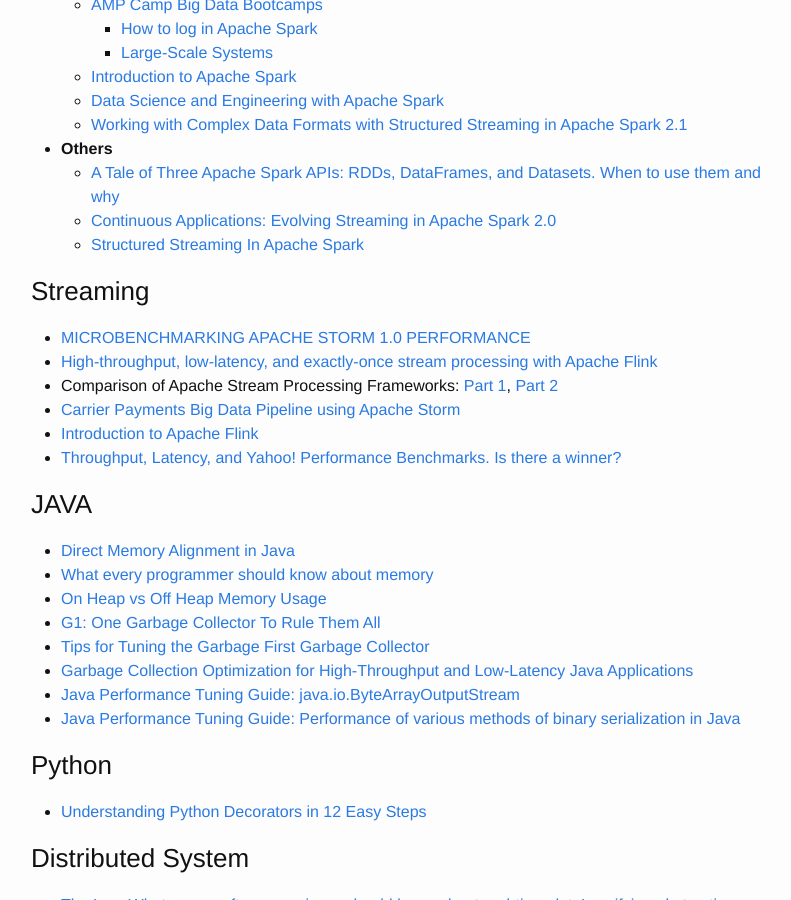
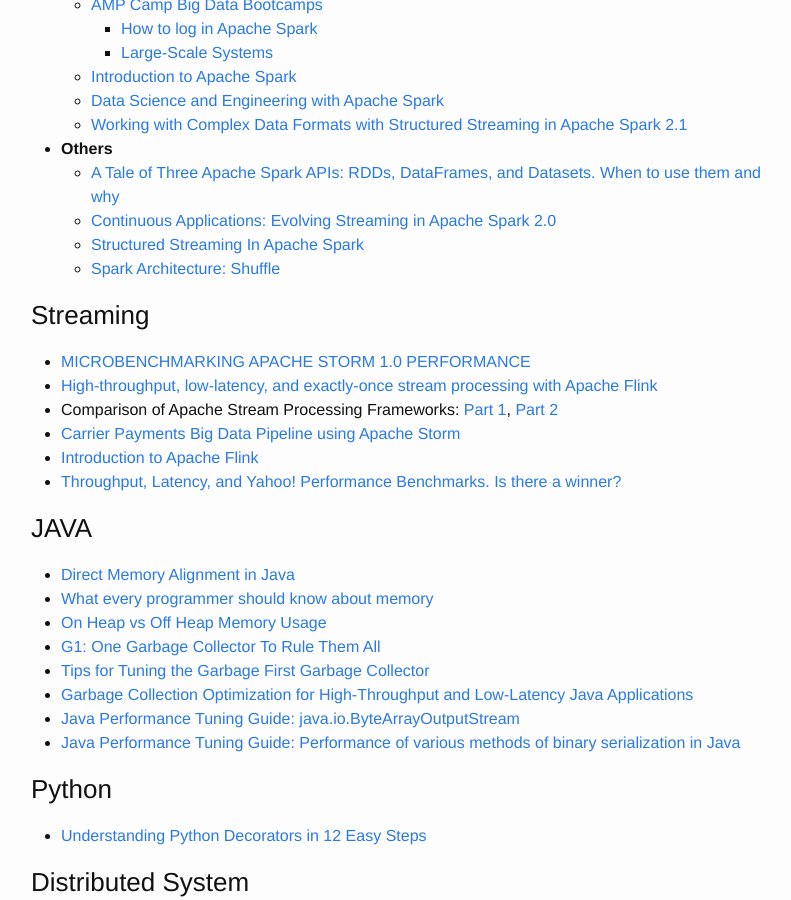
Before and after one commit to ambling/ambling.github.io, a Jekyll site: the page built from 00-recommands.md, in a window 1280 px wide and 900 px high, scrolled down 675 px. Shown: the whole window, without its empty margins (239-1030 px from the left). Built offline with Jekyll 4.4.1, drawn with Linux system fonts in a browser that asks for light colours.

Commit message:
add an article about shuffle in Spark

```diff
--- a/00-recommands.md
+++ b/00-recommands.md
@@ -37,6 +37,7 @@ permalink: /recommands/
   - [A Tale of Three Apache Spark APIs: RDDs, DataFrames, and Datasets. When to use them and why](https://databricks.com/blog/2016/07/14/a-tale-of-three-apache-spark-apis-rdds-dataframes-and-datasets.html)
   - [Continuous Applications: Evolving Streaming in Apache Spark 2.0](https://databricks.com/blog/2016/07/28/continuous-applications-evolving-streaming-in-apache-spark-2-0.html)
   - [Structured Streaming In Apache Spark](https://databricks.com/blog/2016/07/28/structured-streaming-in-apache-spark.html)
+  - [Spark Architecture: Shuffle](https://0x0fff.com/spark-architecture-shuffle/)
 
 ### Streaming
 - [MICROBENCHMARKING APACHE STORM 1.0 PERFORMANCE](http://hortonworks.com/blog/microbenchmarking-storm-1-0-performance/)
```
